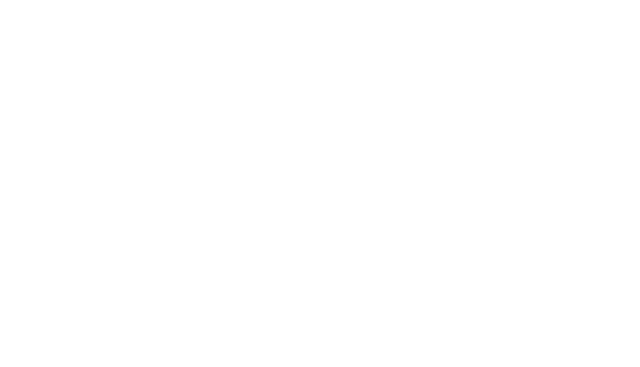
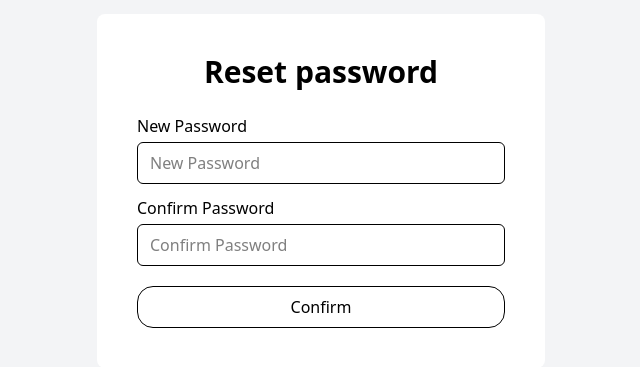
Before and after one commit to MuhammadDilshad532/ecommerce-redux-api-practice, a React (Vite) app: page /reset-password in a window 1280 px wide. Before the commit this address had no page. Shown: the part 209-576 px from the top of the page, without its empty margins (319-959 px from the left). Built offline with nearby package versions, Linux system fonts and the light colour scheme.

Commit message:
set layout

```diff
--- a/src/Components/Auth/ForgotPassword.jsx
+++ b/src/Components/Auth/ForgotPassword.jsx
@@ -28,10 +28,10 @@
         <div className='min-h-screen flex  items-center justify-center bg-gray-100 py-12 px-4 '>
             <div className='max-w-md w-full bg-white p-10 rounded-lg'>
                 <form onSubmit={handleSubmit} className='flex flex-col space-y-3'>
-                    <h1 className='text-xl'>Forgot Password</h1>
+                    <h1 className='text-center text-3xl font-bold'>Forgot Password</h1>
                     <input
                         type="email"
-                        placeholder='enter your email'
+                        placeholder='Enter your Email'
                         value={email}
                         onChange={(e) => setEmail(e.target.value)}
                         required
--- a/src/Components/Auth/Login.jsx
+++ b/src/Components/Auth/Login.jsx
@@ -66,7 +66,7 @@
                             value={formData.email}
                             onChange={handleChange}
                             required
-                            className="w-full px-3 py-2 border rounded"
+                            className="mt-1  w-full px-3 py-2 border  rounded-md  focus:outline-none"
                         />
                     </div>
 
@@ -78,7 +78,7 @@
                             value={formData.password}
                             onChange={handleChange}
                             required
-                            className="w-full px-3 py-2 border rounded"
+                           className="mt-1  w-full px-3 py-2 border  rounded-md  focus:outline-none"
                         />
                         <Link to="/forgot-password" className='text-blue-600'>Forgot Password</Link>
                     </div>
--- a/src/Components/Auth/ResetPassword.jsx
+++ b/src/Components/Auth/ResetPassword.jsx
@@ -41,30 +41,40 @@
     }
 
     return (
+        <div className='min-h-screen flex items-center justify-center bg-gray-100'>
+            <div className='max-w-md bg-white p-10 w-full rounded-lg '>
+                <form onSubmit={handleSubmit} className='flex flex-col space-y-3'>
+                    <h1 className='text-center text-3xl font-bold pb-3'>Reset password</h1>
                     <div>
-            <form onSubmit={handleSubmit}>
-                <h1>Reset password</h1>
+                        <label> New Password</label>
                         <input
                             type="password"
-                    placeholder='new Password'
+                            placeholder='New Password'
                             value={password}
                             onChange={(e) => setPassword(e.target.value)}
                             required
+                            className="mt-1  w-full px-3 py-2 border  rounded-md  focus:outline-none"
                         />
+                    </div>
+                    <div>
+                        <label>Confirm Password</label>
                         <input
                             type="password"
-                    placeholder='confirm password'
+                            placeholder='Confirm Password'
                             value={confirmPassword}
                             onChange={(e) => setConfirmPassword(e.target.value)}
                             required
+                            className="mt-1  w-full px-3 py-2 border  rounded-md  focus:outline-none"
                         />
-                <button type='submit' disabled={loading}>
-                    {loading ? "resting.." : "reset password"}
+                    </div>
+                    <button type='submit' disabled={loading} className='className="w-full py-2 px-4 border rounded-2xl mt-2'>
+                        {loading ? "resting.." : "Confirm"}
                     </button>
                     {error && (
-                    <p>{error}</p>
+                        <p className='text-red-600'>{error}</p>
                     )}
                 </form>
+            </div>
         </div>
     )
 }
--- a/src/Components/Auth/SignUp.jsx
+++ b/src/Components/Auth/SignUp.jsx
@@ -56,7 +56,7 @@
             <div className="max-w-md w-full space-y-8 bg-white p-10 rounded-lg ">
                 <h1 className="text-center text-3xl font-bold">Signup</h1>
 
-                {error && <p style={{ color: "red" }}>{error}</p>}
+                {error && <p className="text-red-600">{error}</p>}
 
                 <form onSubmit={handleSubmit} className="space-y-6">
                     <div>
--- a/src/Components/Auth/VerifyOtp.jsx
+++ b/src/Components/Auth/VerifyOtp.jsx
@@ -50,14 +50,14 @@
     <div className="min-h-screen flex items-center justify-center bg-gray-100 px-4">
       <div className="max-w-md w-full bg-white p-10 rounded-lg">
         <form onSubmit={handleSubmit} className="space-y-4">
-          <h2 className="text-xl font-semibold text-center">Verify OTP</h2>
+          <h2 className="text-center text-3xl font-bold">Verify OTP</h2>
 
           <input
             type="number"
             value={otp}
             onChange={(e) => setOtp(e.target.value)}
             placeholder="Enter 4-digit OTP"
-            className="w-full px-3 py-2 border rounded-md"
+           className="mt-1  w-full px-3 py-2 border  rounded-md  focus:outline-none"
             required
           />
 
--- a/src/Components/Routes/AppRouter.jsx
+++ b/src/Components/Routes/AppRouter.jsx
@@ -5,6 +5,7 @@
 import Home from '../Home/Home'
 import VerifyOtp from '../Auth/VerifyOtp'
 import ForgotPassword from '../Auth/ForgotPassword'
+import ResetPassword from '../Auth/ResetPassword'
 
 const AppRouter = () => {
   const currentUser = useSelector(state => state.auth.currentUser);
@@ -15,6 +16,7 @@
       <Route path="/signup" element={<SignUp />} />
       <Route path='/verifyotp' element={<VerifyOtp />} />
       <Route path='/forgot-password' element={<ForgotPassword />} />
+      <Route path='/reset-password' element = {<ResetPassword />}/>
       <Route
         path="/"
         element={
```
Lines whose indentation alone changed are shown as unchanged.
